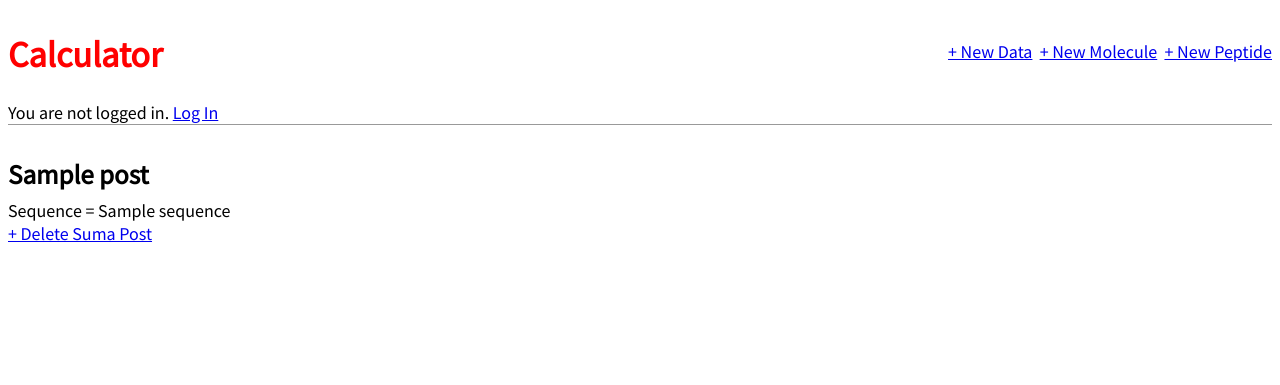
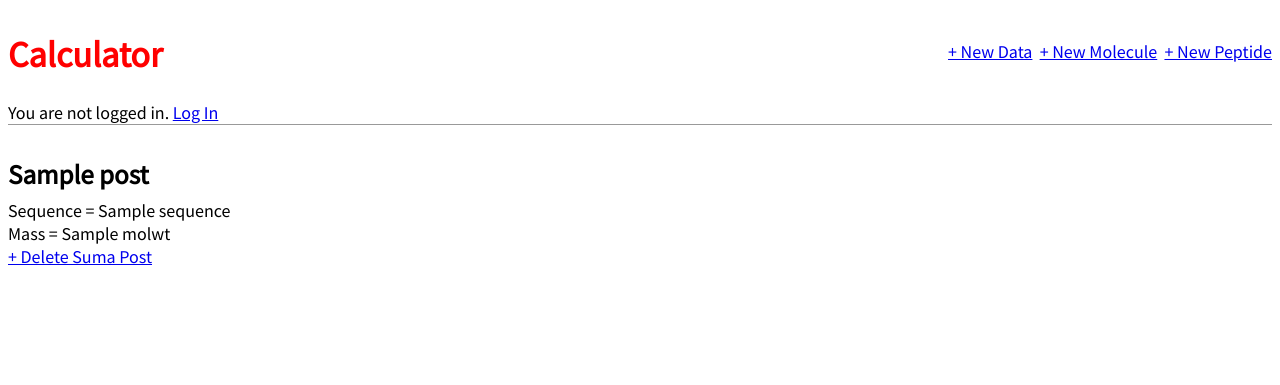
Before and after one commit to ugbioinformatics/programming_project_WCh, a Django app: template templates/post_detail.html in a window 1280 px wide. Shown: the top 385 px of the page. Run offline with Django 4.2, Linux system fonts and the light colour scheme; the template is opened without the code that fills it: most values are stand-ins (such as "Sample title", 1, 10 or a date in 2020).

Commit message:
Update post_detail.html

```diff
--- a/templates/post_detail.html
+++ b/templates/post_detail.html
@@ -7,6 +7,7 @@
 
 {% if post.sequence != '' %}
        <p>Sequence = {{ post.sequence }}</p>
+       <p>Mass = {{ post.molwt }}</p>
 {% endif %}
 
 {% if post.smiles == None and post.sequence == '' %}
```
